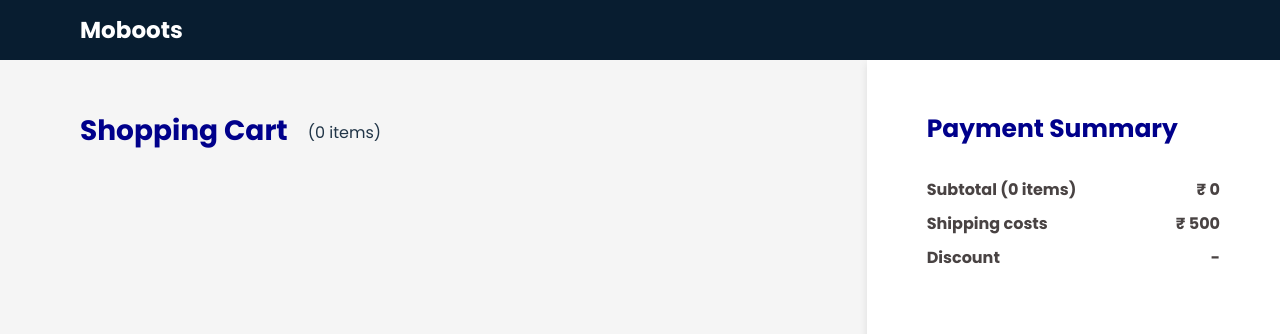
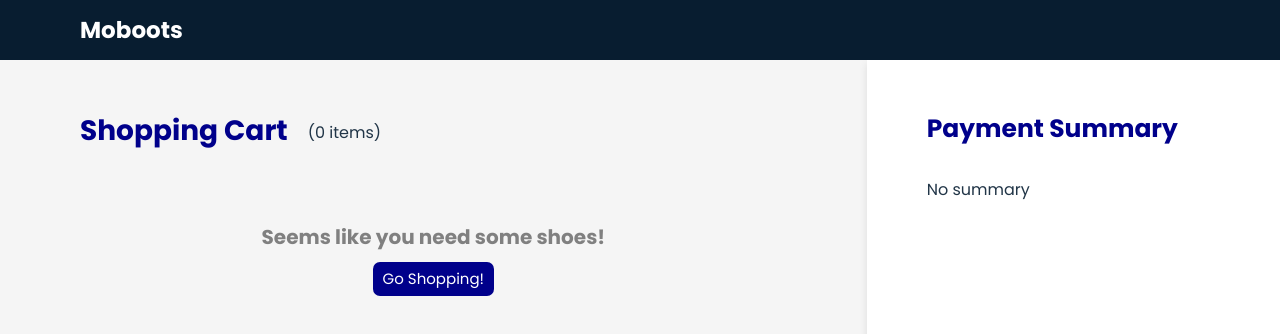
Before and after one commit to mohiyuddinshaikh/shopping-cart, a React (Vite) app: page /cart in a window 1280 px wide. Shown: the top 334 px of the page. Built offline with nearby package versions, Linux system fonts and the light colour scheme.

Commit message:
initial project scope complete

```diff
--- a/src/components/Cart.tsx
+++ b/src/components/Cart.tsx
@@ -5,10 +5,15 @@ import { useSelector } from "react-redux";
 import { CartItem } from "../store/slices/cartSlice";
 import { RootState } from "../store";
 import { formatToIndianCurrency } from "../utilities/commonUtilities";
+import { useNavigate } from "react-router-dom";
 
 type Props = {};
 
+const DISCOUNT_PRICE = 500;
+
 export default function Cart({}: Props) {
+  const navigate = useNavigate();
+
   const cartItems: CartItem[] = useSelector(
     (state: RootState) => state.cart.items
   );
@@ -17,6 +22,15 @@ export default function Cart({}: Props) {
     return items.reduce((total, item) => {
       return total + item.product.price * item.quantity;
     }, 0);
+  };
+
+  const calculateFinalPrice = (items: CartItem[]): string => {
+    const cartPrice = calculateTotalSum(items);
+    return formatToIndianCurrency(cartPrice + DISCOUNT_PRICE);
+  };
+
+  const handleGoShopping = () => {
+    navigate("/");
   };
 
   return (
@@ -29,16 +43,25 @@ export default function Cart({}: Props) {
             <span className="items">({cartItems?.length} items)</span>
           </div>
           <div className="listing">
-            {cartItems?.length > 0
-              ? cartItems.map((cartItem, index) => (
+            {cartItems?.length > 0 ? (
+              cartItems.map((cartItem, index) => (
                 <CartListCard cartItem={cartItem} />
               ))
-              : null}
+            ) : (
+              <div className="noItems">
+                <div className="text">Seems like you need some shoes!</div>
+                <div className="button" onClick={handleGoShopping}>
+                  Go Shopping!
+                </div>
+              </div>
+            )}
           </div>
         </div>
         <div className="summary">
           <div className="payment">
             <div className="paymentTitle">Payment Summary</div>
+            {cartItems?.length > 0 ? (
+              <>
                 <div className="subtotal">
                   <span className="title">
                     Subtotal ({cartItems?.length} items)
@@ -49,12 +72,27 @@ export default function Cart({}: Props) {
                 </div>
                 <div className="shipping">
                   <span className="title">Shipping costs</span>
-              <span className="value">₹ 500</span>
+                  <span className="value">₹ {DISCOUNT_PRICE}</span>
                 </div>
                 <div className="discount">
                   <span className="title">Discount</span>
                   <span className="value">-</span>
                 </div>
+                <div className="totalWrap">
+                  <div className="total">
+                    <span className="title">Total</span>
+                    <span className="value">
+                      ₹ {calculateFinalPrice(cartItems)}
+                    </span>
+                  </div>
+                  <div className="checkout">
+                    <button>Checkout</button>
+                  </div>
+                </div>
+              </>
+            ) : (
+              "No summary"
+            )}
           </div>
         </div>
       </div>
--- a/src/styles/AddToCartButton.scss
+++ b/src/styles/AddToCartButton.scss
@@ -1,5 +1,5 @@
 .addToCart {
-  background-color: #081d30;
+  background-color: #00008b;
   color: white;
   font-size: 14px;
   width: 100%;
--- a/src/styles/Cart.scss
+++ b/src/styles/Cart.scss
@@ -32,6 +32,32 @@
           margin-bottom: 7px;
         }
       }
+      .listing {
+        .noItems {
+          display: flex;
+          flex-direction: column;
+          align-items: center;
+          margin-top: 50px;
+          gap: 10px;
+          .text {
+            font-size: 20px;
+            color: grey;
+            font-weight: bold;
+          }
+          .button {
+            background-color: #00008b;
+            color: white;
+            height: 30px;
+            width: fit-content;
+            font-size: 15px;
+            border-radius: 7px;
+            display: flex;
+            align-items: center;
+            padding: 2px 10px;
+            cursor: pointer;
+          }
+        }
+      }
     }
 
     .summary {
@@ -57,12 +83,34 @@
 
         .subtotal,
         .shipping,
-        .discount {
+        .discount,
+        .totalWrap {
           display: flex;
           justify-content: space-between;
           font-weight: bold;
           color: rgb(73, 67, 67);
         }
+
+        .totalWrap {
+          align-items: center;
+          margin-top: 20px;
+          .total {
+            display: flex;
+            flex-direction: column;
+            .value {
+              font-size: 28px;
+            }
+          }
+          .checkout {
+            height: 100%;
+            button {
+              background-color: #00008b;
+              color: white;
+              height: 85%;
+              cursor: pointer;
+            }
+          }
+        }
       }
     }
   }
--- a/src/styles/ProductQuantityControl.scss
+++ b/src/styles/ProductQuantityControl.scss
@@ -22,7 +22,7 @@
 
   .subtract,
   .add {
-    background-color: #081d30;
+    background-color: #00008b;
     color: white;
     font-weight: bold;
     display: flex;
```
Lines whose indentation alone changed are shown as unchanged.
